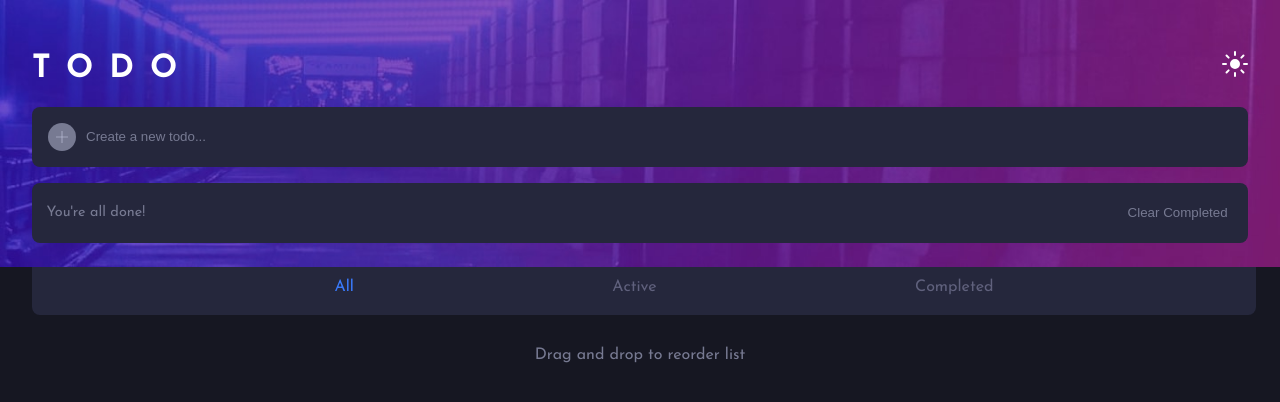
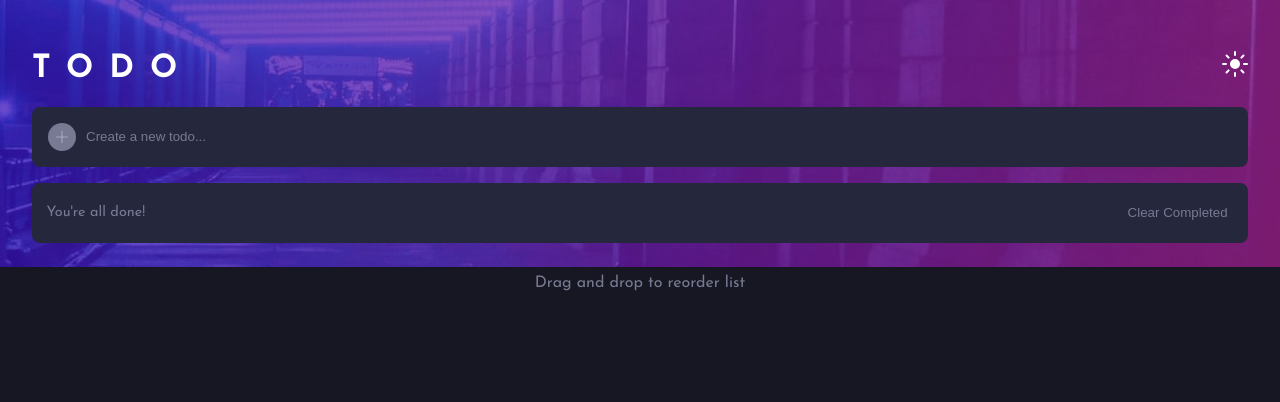
Before and after one commit to mattbcowan/todo-list, a React (Create React App) app: page / in a window 1280 px wide. Shown: the top 402 px of the page. Built offline with nearby package versions, Linux system fonts and the light colour scheme.

Commit message:
update: remove filter

```diff
--- a/src/App.js
+++ b/src/App.js
@@ -98,7 +98,6 @@ function App() {
                 textColor={theme.text}
               />
             </StyledMain>
-            <Filter />
           </Container>
           <Footer />
         </ThemeContext.Provider>
```
